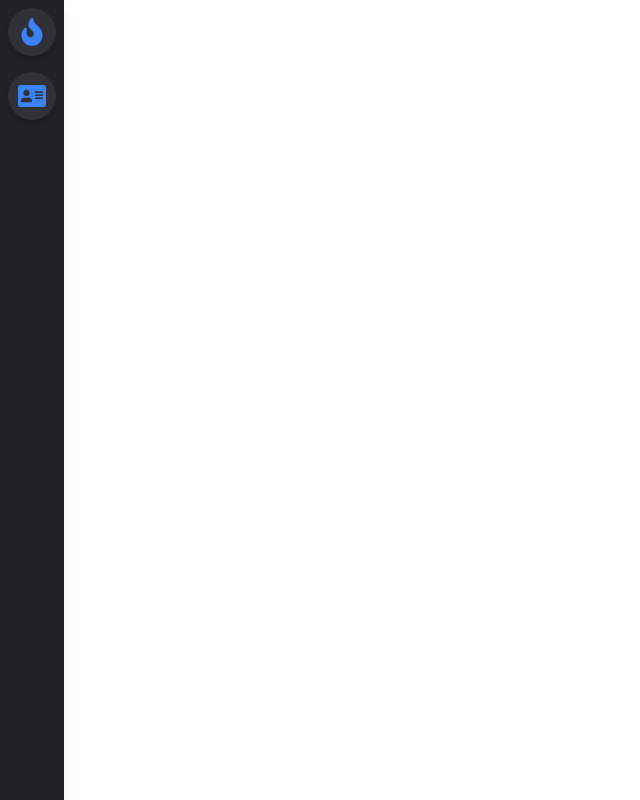
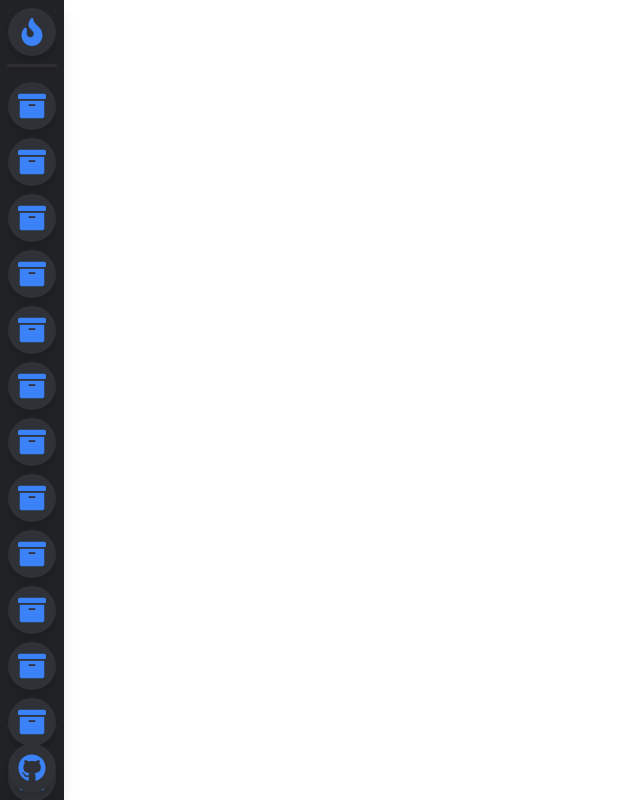
Before and after one commit to thijnmens/Almond-launcher, a React (Create React App) app: page / in a window 1280 px wide. Shown: the whole page, without its empty margins (0-640 px from the left). Built offline with nearby package versions, Linux system fonts and the light colour scheme.

Commit message:
overflow is messing up my tooltips

```diff
--- a/src/Components/Navbar.js
+++ b/src/Components/Navbar.js
@@ -1,20 +1,45 @@
-import { FaFire, FaAddressCard } from 'react-icons/fa';
+import { FaFire, FaGithub, FaArchive } from 'react-icons/fa';
 
 const Navbar = () => {
 	const NavbarIcon = ({ icon, text }) => (
 		<div className='navbar-icon group'>
 			{icon}
-
 			<span className='navbar-tooltip group-hover:scale-100'>
 				{text}
 			</span>
 		</div>
 	);
 
+	const games = ["Uno", "*NEW* SCUFFED EPIC BHOP SIMULATOR 2023 (POG CHAMP)", "Abovus", "Conan the mighty pig", "Portal", "Crab game", "Hacknet", "Darksiders", "Black Mesa", " ", "*NEW* SCUFFED EPIC BHOP SIMULATOR 2023 (POG CHAMP)", "Abovus", "Conan the mighty pig", "Portal", "Crab game", "Hacknet", "Darksiders", "Black Mesa"]
+
 	return (
-		<div className="fixed top-0 left-0 h-screen w-16 m-0 flex flex-col bg-gray-900 text-white shadow-lg">
-			<NavbarIcon icon={<FaFire size="28" />} text='Home' />
-			<NavbarIcon icon={<FaAddressCard size="28" />} text='Contact' />
+		<div className="fixed top-0 bottom-0 left-0 h-screen w-16 m-0 flex flex-col bg-gray-900 text-white shadow-lg">
+			<div className='flex-grow flex flex-col min-h-0'>
+				<div className=''>
+					<NavbarIcon icon={<FaFire size="28" />} text='Home' />
+				</div>
+				<div>
+					<svg width="64px" height="10" xmlns="http://www.w3.org/2000/svg" version="1.1">
+						<line class="spacer" x1="10" x2="54" y1="0" y2="0" />
+					</svg>
+				</div>
+				{/* <div className='flex-grow overflow-y-auto min-h-0 no-scrollbar'> */}
+				<div className='flex-grow min-h-0 no-scrollbar'>
+					{games.map((data) => {
+						return (
+
+							<NavbarIcon icon={<FaArchive size="28" />} text={data} />
+
+						);
+					})}
+				</div>
+				<div className=''>
+					<svg width="64px" height="10" xmlns="http://www.w3.org/2000/svg" version="1.1">
+						<line class="spacer" x1="10" x2="54" y1="0" y2="0" />
+					</svg>
+				<NavbarIcon icon={<FaGithub size="28" />} text='Contact' />
+				</div>
+			</div>
 		</div>
 	);
 
--- a/src/index.css
+++ b/src/index.css
@@ -14,4 +14,19 @@
 		@apply absolute w-auto p-2 m-2 min-w-max left-14 rounded-md shadow-md text-white bg-gray-900 text-xs font-bold transition-all duration-100 scale-0 origin-left;
 	}
 
+	.spacer {
+		stroke-linecap: round;
+		stroke: #303034;
+		stroke-width: 6;
+	}
+
+	.no-scrollbar::-webkit-scrollbar {
+		display: none
+	}
+
+	.no-scrollbar {
+		-ms-overflow-style: none;
+		scrollbar-width: none;
+	}
+
 }
```
Also changed, not shown: public/index.html (+0 -23 lines), public/manifest.json.
